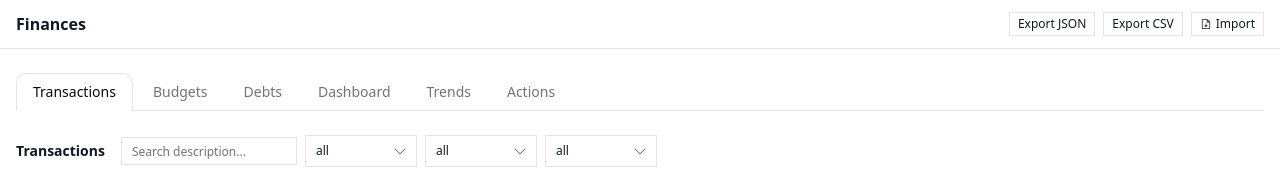
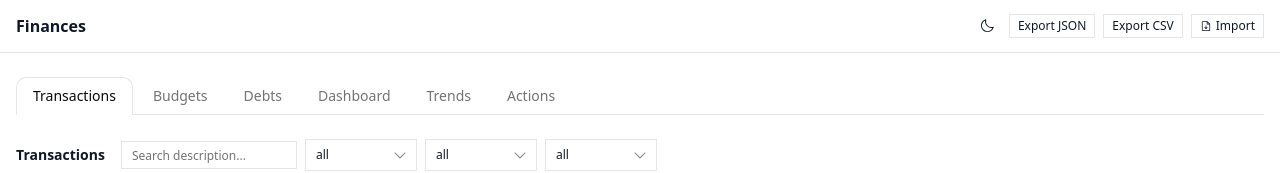
Before and after one commit to chances190/finances, a React (Vite) app: page / in a window 1280 px wide. Shown: the top 173 px of the page. Built offline with nearby package versions, Linux system fonts and the light colour scheme.

Commit message:
feat(ui): add dark mode toggle with persistence
- Sun/moon toggle button in header bar
- Toggles .dark class on <html> element
- Persists preference to localStorage (theme key)
- Loads stored preference on mount

```diff
--- a/src/App.tsx
+++ b/src/App.tsx
@@ -4,6 +4,7 @@ import AuditLogPanel from './ui/components/Common/AuditLogPanel'
 import ErrorBoundary from './ui/components/Common/ErrorBoundary'
 import ExportImport from './ui/components/Common/ExportImport'
 import Tabs from './ui/components/Common/Tabs'
+import ThemeToggle from './ui/components/Common/ThemeToggle'
 import DashboardPage from './ui/components/Dashboard/DashboardPage'
 import TrendsPage from './ui/components/Dashboard/TrendsPage'
 import DebtPage from './ui/components/Debts/DebtPage'
@@ -52,7 +53,10 @@ function AppShell() {
       <header className="bg-card border-b border-border sticky top-0 z-40">
         <div className="max-w-7xl mx-auto px-4 py-3 flex items-center justify-between">
           <h1 className="text-base font-heading font-bold">Finances</h1>
-          <ExportImport />
+          <div className="flex items-center gap-2">
+            <ThemeToggle />
+            <ExportImport />
+          </div>
         </div>
       </header>
 
--- /dev/null
+++ b/src/ui/components/Common/ThemeToggle.tsx
@@ -0,0 +1,28 @@
+import { MoonIcon, SunIcon } from '@phosphor-icons/react'
+import { useEffect, useState } from 'react'
+import { Button } from '@/components/ui/button'
+
+export default function ThemeToggle() {
+  const [dark, setDark] = useState(() => {
+    if (typeof document === 'undefined') return false
+    const stored = localStorage.getItem('theme')
+    if (stored) return stored === 'dark'
+    return document.documentElement.classList.contains('dark')
+  })
+
+  useEffect(() => {
+    document.documentElement.classList.toggle('dark', dark)
+    localStorage.setItem('theme', dark ? 'dark' : 'light')
+  }, [dark])
+
+  return (
+    <Button
+      variant="ghost"
+      size="icon-sm"
+      onClick={() => setDark((d) => !d)}
+      aria-label={dark ? 'Switch to light mode' : 'Switch to dark mode'}
+    >
+      {dark ? <SunIcon /> : <MoonIcon />}
+    </Button>
+  )
+}
```
